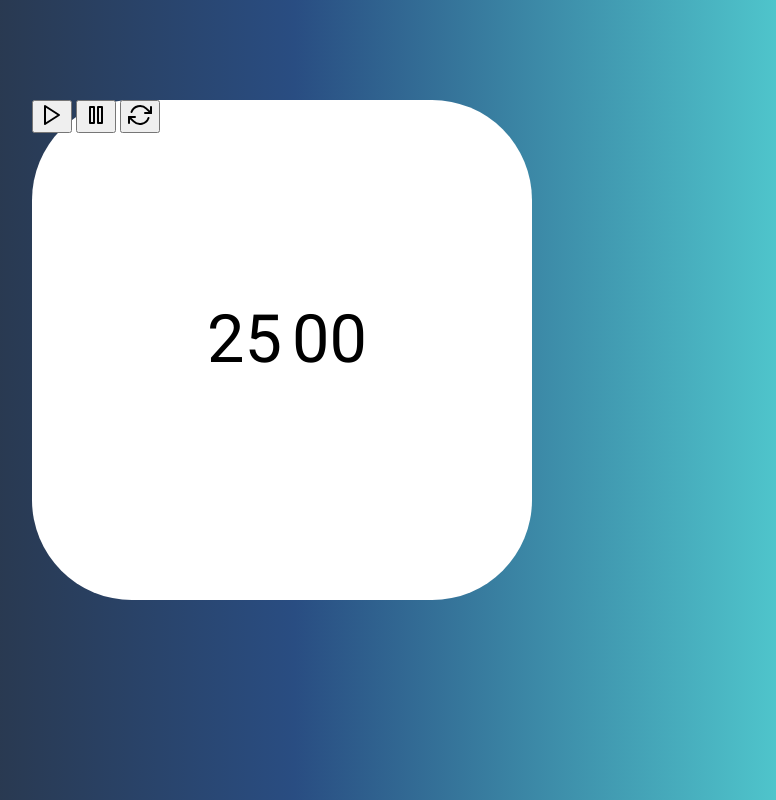
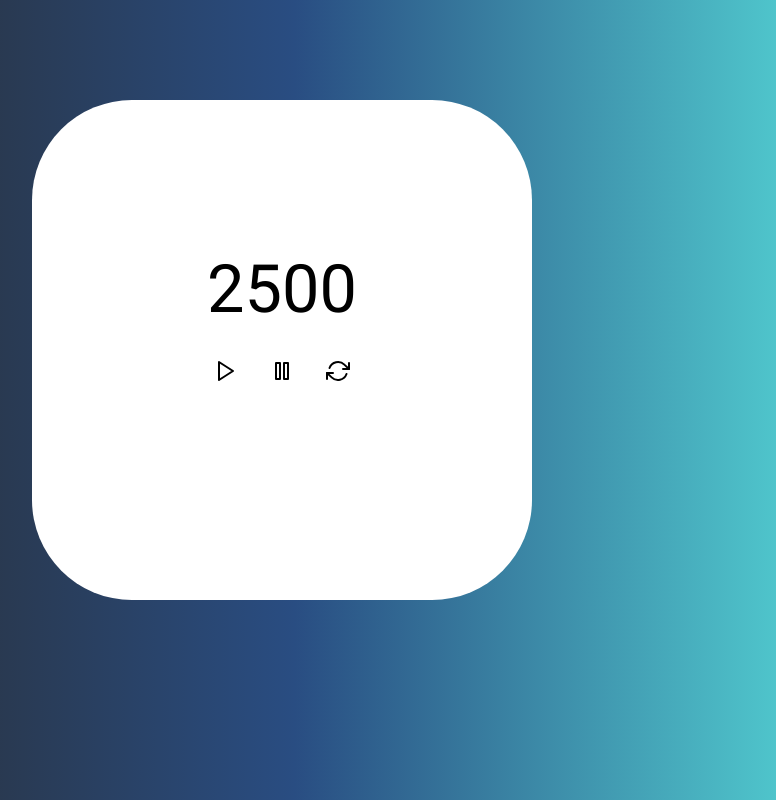
Before and after one commit to aguiimaraes/pomodoro_timer, a plain HTML site: page index.html in a window 1280 px wide. Shown: the whole page, without its empty margins (358-1134 px from the left). Drawn offline with nearby package versions, Linux system fonts and the light colour scheme.

Commit message:
Div centralizada

```diff
--- a/index.html
+++ b/index.html
@@ -9,13 +9,17 @@
     <title>Pomodoro Timer</title>
 </head>
 <body>
-
+    <div class="container">
     <div class="card-timer">
     <span id="minutes">00</span><span id="seconds">00</span>
+    </div>
+    <div class="card-button">
     <button onclick="startCounter()"><i data-feather="play"></i></button>
     <button onclick="pauseCounter()"><i data-feather="pause"></i></button>
     <button onclick="resetCounter()"><i data-feather="refresh-cw"></i></button>
     </div>
+    </div>
+
 
     <script>
         feather.replace()
--- a/style.css
+++ b/style.css
@@ -17,24 +17,30 @@ html, body{
     background: linear-gradient(90deg, rgba(41,55,75,1) 25%, rgba(41,77,130,1) 51%, rgba(80,201,206,1) 90%);
 }
 
-.card-timer{
+.container{
     background: white;
     width: 500px;
     height: 500px;
     margin: 100px auto;
     border-radius: 100px;
-    position: relative;
 }
 
-span{
-    position: absolute;
+.card-timer{
+    display: flex;
+    justify-content: center;
+    align-items: center;
     font-size: 50pt;
+    padding-top: 150px;
 }
-span#minutes{
-    top: 40%;
-    left: 35%;
+
+.card-button{
+    display: flex;
+    justify-content: center;
+    margin: 20px auto;
 }
-span#seconds{
-    top: 40%;
-    left: 52%;
+.card-button button, svg{
+    margin: 5px;
+    border: none;
+    cursor: pointer;
+    background-color: white;
 }
```
